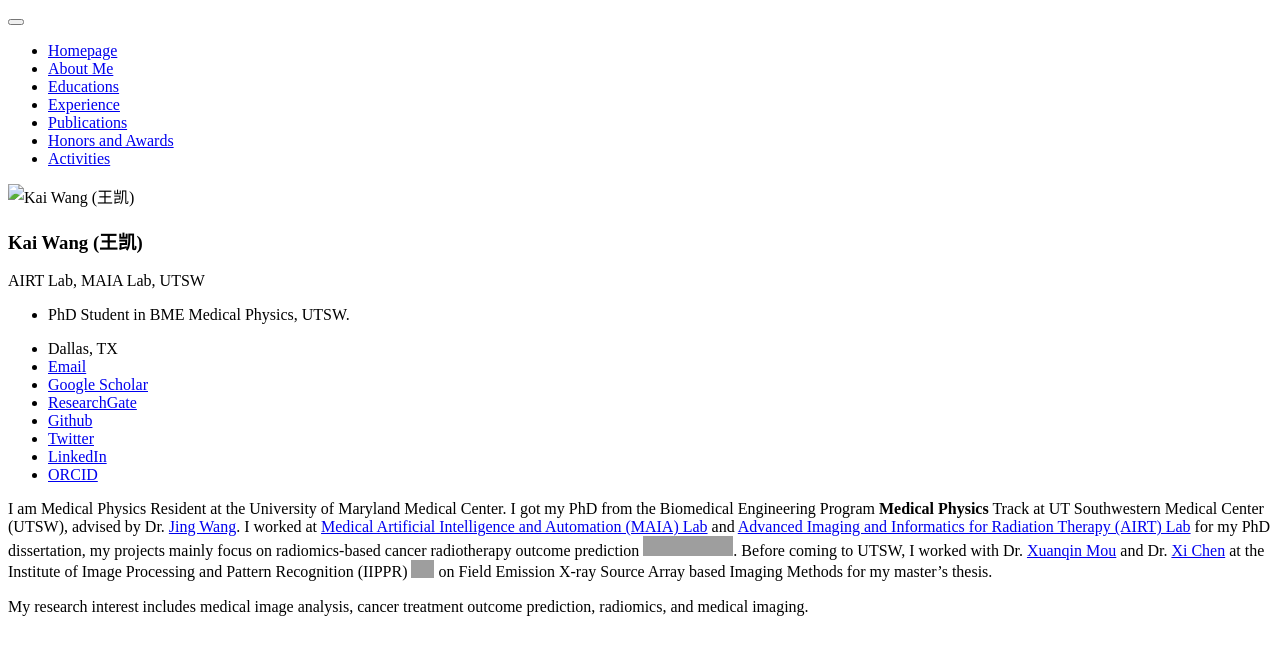
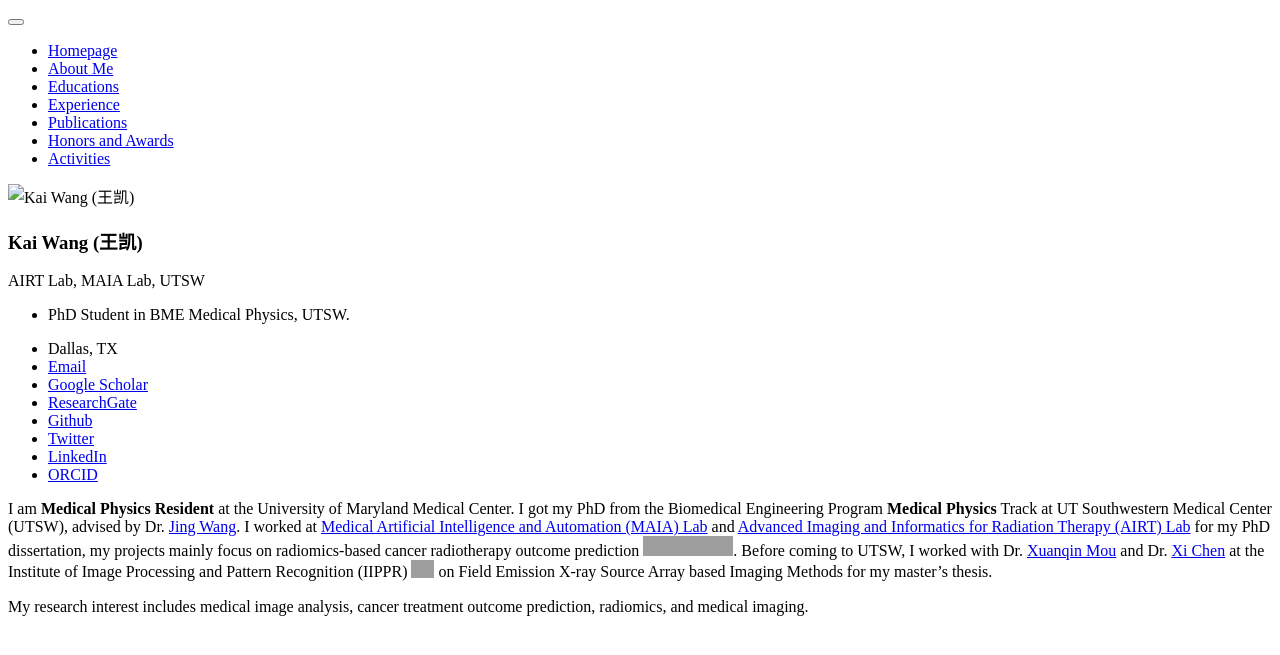
Before and after one commit to wangkaiwan/wangkaiwan.github.io, a Jekyll site: the page built from _pages/includes/intro.md, in a window 1280 px wide. Shown: the top 655 px of the page. Built offline with Jekyll 4.4.1, drawn with Linux system fonts in a browser that asks for light colours; our own code applies the rules of GitHub Pages for plain Markdown files; grey boxes are pictures that could not be loaded.

Commit message:
Update intro.md

```diff
--- a/_pages/includes/intro.md
+++ b/_pages/includes/intro.md
@@ -1,4 +1,4 @@
-I am Medical Physics Resident at the University of Maryland Medical Center. I got my PhD from the Biomedical Engineering Program **Medical Physics** Track at UT Southwestern Medical Center (UTSW), advised by Dr. [Jing Wang](https://profiles.utsouthwestern.edu/profile/115158/jing-wang.html). I worked at [Medical Artificial Intelligence and Automation (MAIA) Lab](https://www.utsouthwestern.edu/labs/maia/) and [Advanced Imaging and Informatics for Radiation Therapy (AIRT) Lab](https://www.utsouthwestern.edu/labs/airt/) for my PhD dissertation, my projects mainly focus on radiomics-based cancer radiotherapy outcome prediction <a href='https://scholar.google.com/citations?user=lawzt94AAAAJ'><img src="https://img.shields.io/endpoint?url={{ url | url_encode }}&logo=Google%20Scholar&labelColor=f6f6f6&color=9cf&style=flat&label=citations"></a>. Before coming to UTSW, I worked with Dr. [Xuanqin Mou](https://gr.xjtu.edu.cn/web/xqmou/home) and Dr. [Xi Chen](https://gr.xjtu.edu.cn/en/web/candy/english-version) at the Institute of Image Processing and Pattern Recognition (IIPPR) <a href="http://en.xjtu.edu.cn/"><img class="svg" src="/images/XJTU.svg" width="23pt"></a> on Field Emission X-ray Source Array based Imaging Methods for my master's thesis.
+I am **Medical Physics Resident** at the University of Maryland Medical Center. I got my PhD from the Biomedical Engineering Program **Medical Physics** Track at UT Southwestern Medical Center (UTSW), advised by Dr. [Jing Wang](https://profiles.utsouthwestern.edu/profile/115158/jing-wang.html). I worked at [Medical Artificial Intelligence and Automation (MAIA) Lab](https://www.utsouthwestern.edu/labs/maia/) and [Advanced Imaging and Informatics for Radiation Therapy (AIRT) Lab](https://www.utsouthwestern.edu/labs/airt/) for my PhD dissertation, my projects mainly focus on radiomics-based cancer radiotherapy outcome prediction <a href='https://scholar.google.com/citations?user=lawzt94AAAAJ'><img src="https://img.shields.io/endpoint?url={{ url | url_encode }}&logo=Google%20Scholar&labelColor=f6f6f6&color=9cf&style=flat&label=citations"></a>. Before coming to UTSW, I worked with Dr. [Xuanqin Mou](https://gr.xjtu.edu.cn/web/xqmou/home) and Dr. [Xi Chen](https://gr.xjtu.edu.cn/en/web/candy/english-version) at the Institute of Image Processing and Pattern Recognition (IIPPR) <a href="http://en.xjtu.edu.cn/"><img class="svg" src="/images/XJTU.svg" width="23pt"></a> on Field Emission X-ray Source Array based Imaging Methods for my master's thesis.
 
 My research interest includes medical image analysis, cancer treatment outcome prediction, radiomics, and medical imaging.
 <br/>
```
